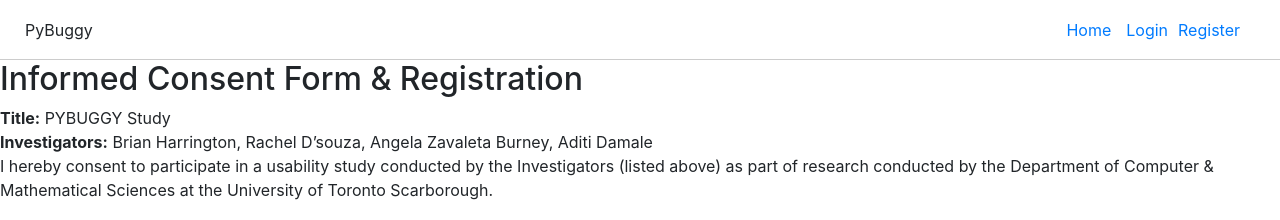
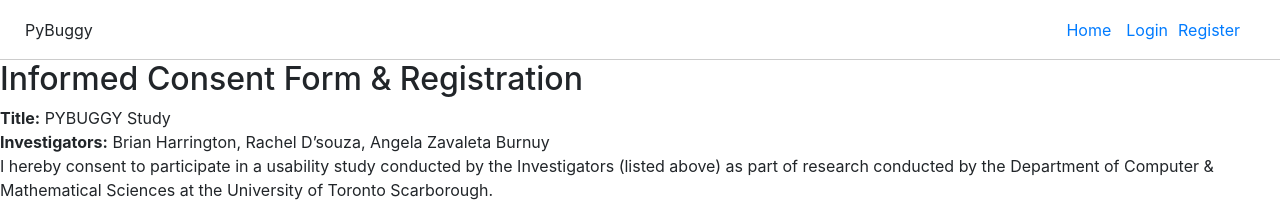
Before and after one commit to FloofyInc/pybuggy, a React (Create React App) app in the folder client/: page /register in a window 1280 px wide. Shown: the top 220 px of the page. Built offline with nearby package versions, Linux system fonts and the light colour scheme; no server answers.

Commit message:
Fixing typo

```diff
--- a/client/src/pages/Registration.jsx
+++ b/client/src/pages/Registration.jsx
@@ -147,7 +147,7 @@
                 <h2>Informed Consent Form & Registration </h2>
 
                 <div><strong>Title:</strong> PYBUGGY Study</div>
-                <div><strong>Investigators:</strong> Brian Harrington, Rachel D’souza, Angela Zavaleta Burney, Aditi Damale</div>
+                <div><strong>Investigators:</strong> Brian Harrington, Rachel D’souza, Angela Zavaleta Burnuy</div>
 
                 <p>I hereby consent to participate in a usability study conducted by the Investigators (listed above) as part of research conducted by the Department of Computer & Mathematical Sciences at the University of Toronto Scarborough.</p>
 
```
